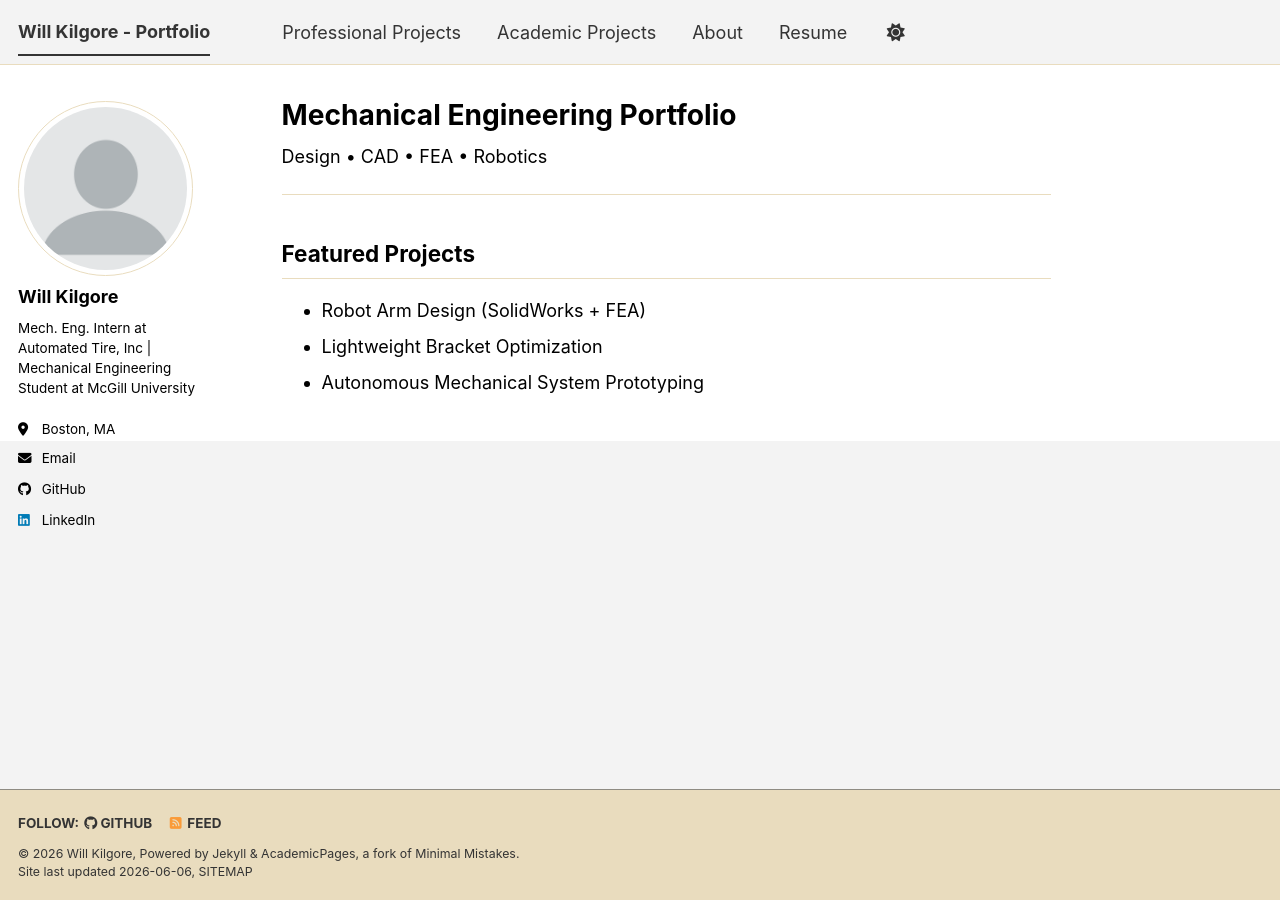
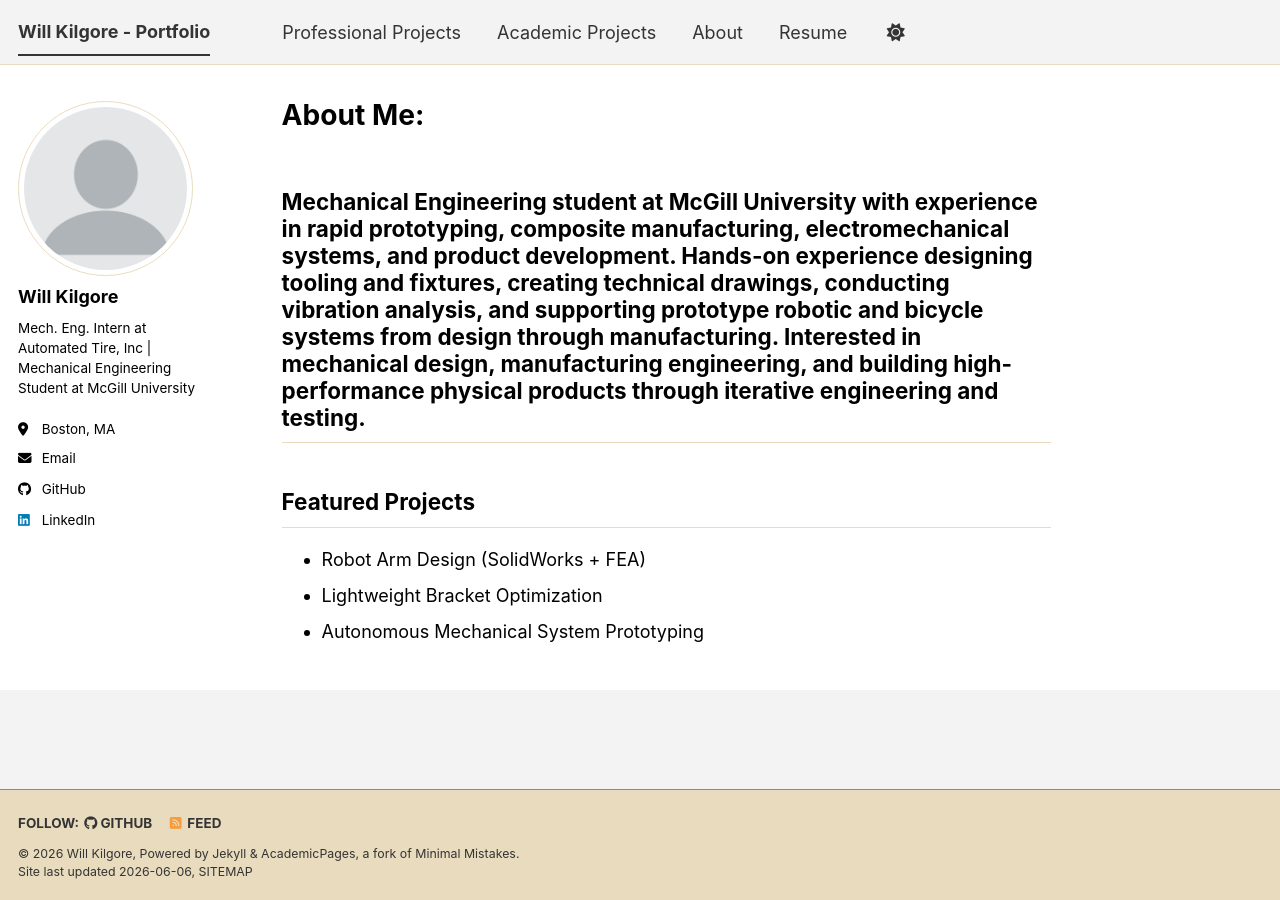
Before and after one commit to willkilgore/willkilgore.github.io, a Jekyll site: the page built from _pages/about.md, in a window 1280 px wide. Built offline with Jekyll 4.4.1, drawn with Linux system fonts in a browser that asks for light colours; a script bundle is joined from its source files by our own code; library files that are not in the unit come from our copies.

Commit message:
Update about.md

```diff
--- a/_pages/about.md
+++ b/_pages/about.md
@@ -1,14 +1,13 @@
 ---
 permalink: /
-title: "Mechanical Engineering Portfolio"
+title: "About Me:"
 author_profile: true
 redirect_from:
   - /about/
   - /about.html
 ---
 
-Design • CAD • FEA • Robotics
-
+Mechanical Engineering student at McGill University with experience in rapid prototyping, composite manufacturing, electromechanical systems, and product development. Hands-on experience designing tooling and fixtures, creating technical drawings, conducting vibration analysis, and supporting prototype robotic and bicycle systems from design through manufacturing. Interested in mechanical design, manufacturing engineering, and building high-performance physical products through iterative engineering and testing.
 ---
 
 ## Featured Projects
```
